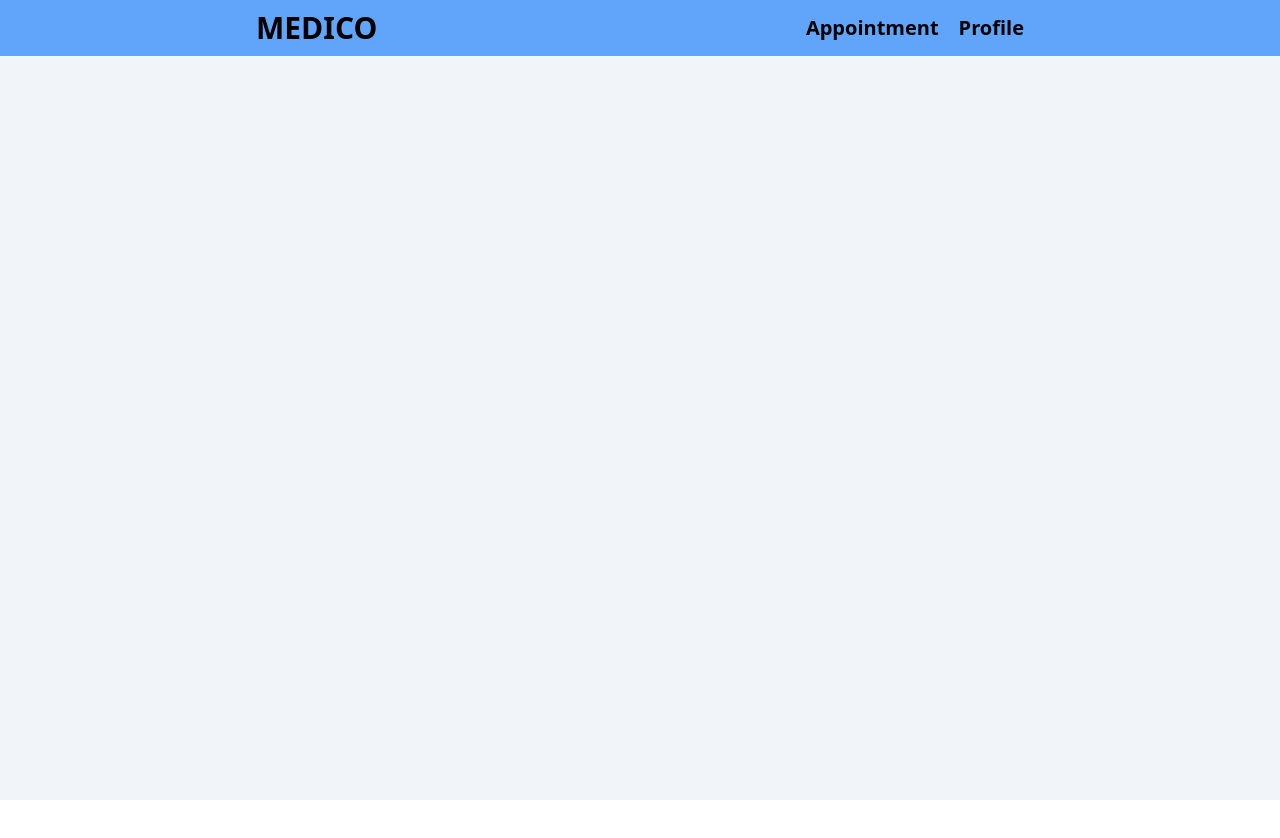
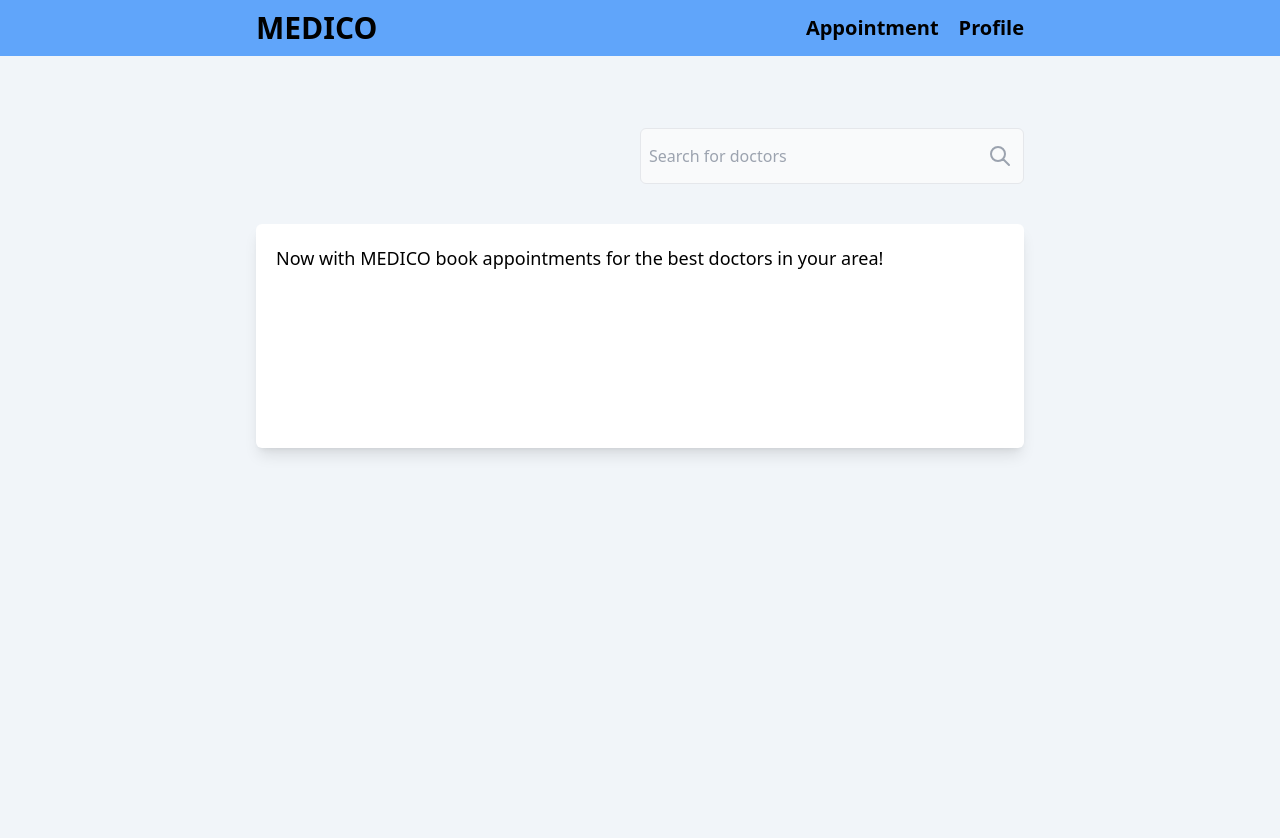
Before and after one commit to thedudeontitan/medico, a Next.js app in the folder medico_webapp/: page / in a window 1280 px wide. Shown: the top 838 px of the page. Before the commit the page ends 800 px from the top, so only its background shows below. Built offline with nearby package versions, Linux system fonts and the light colour scheme.

Commit message:
initialized basic structure of home page

```diff
--- a/medico_webapp/src/home.tsx
+++ b/medico_webapp/src/home.tsx
@@ -1,9 +1,43 @@
 import React from "react";
+import {AiOutlineSearch} from "react-icons/ai";
 
 export default function Home(){
     return(
-        <section>
-            hello
+        <section id="Home page" className="mx-5 lg:mt-12 lg:mx-64">
+            <form className="flex flex-row justify-center lg:justify-end">
+                <div className="relative mt-20 w-screen lg:mx-0 lg:w-auto">
+                    {/* <AiOutlineSearch className="h-10 w-10"/> */}
+                    <a href="">
+                        <svg
+                            xmlns="http://www.w3.org/2000/svg"
+                            className="absolute w-6 h-6 text-gray-400 right-3 my-auto top-0 bottom-0"
+                            fill="none"
+                            viewBox="0 0 24 24"
+                            stroke="currentColor"
+                        >
+                            <path
+                                strokeLinecap="round"
+                                strokeLinejoin="round"
+                                strokeWidth={2}
+                                d="M21 21l-6-6m2-5a7 7 0 11-14 0 7 7 0 0114 0z"
+                            />
+                        </svg>
+                    </a>
+                    <input
+                    type="text"
+                    className="w-full lg:w-96 h-10 py-3 pl-2 pr-12 lg:h-14 text-gray-500 border rounded-md outline-none bg-gray-50 focus:bg-white focus:border-slate-300"
+                    placeholder="Search for doctors"
+                    />
+                </div>
+            </form>
+            <div>
+                <div className="flex w-full h-56 shadow-lg rounded-md bg-white mt-10">
+                    <h1 className="mx-5 text-lg mt-5">
+                        Now with MEDICO book appointments for the best doctors in your area!
+                    </h1>
+                </div>
+
+            </div>
         </section>
     )
 }
--- a/medico_webapp/src/profile.tsx
+++ b/medico_webapp/src/profile.tsx
@@ -4,7 +4,7 @@ export default function Profile(){
     return(
         <section id="Profile">
             <div className="">
-                profile
+
             </div>
         </section>
     )
```
